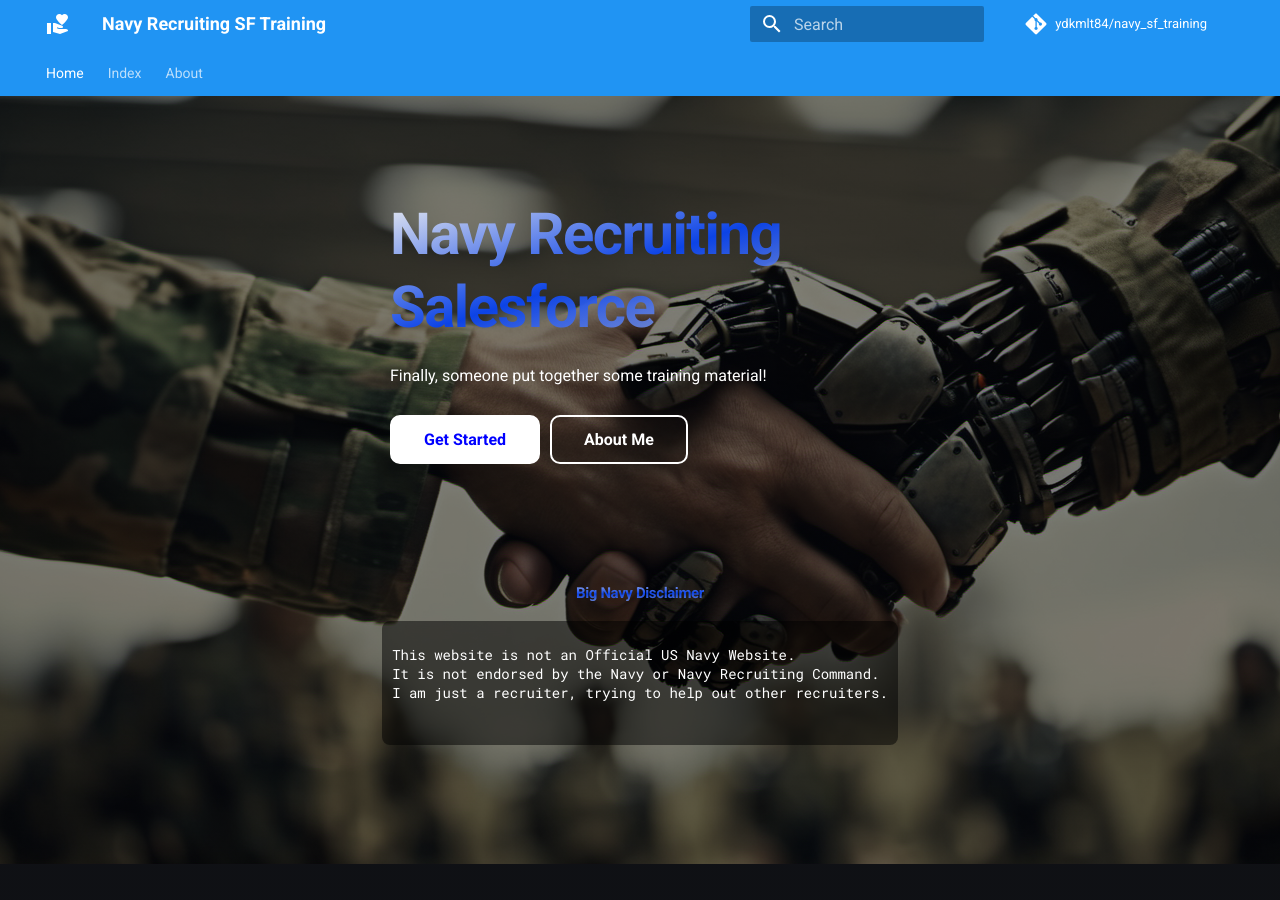
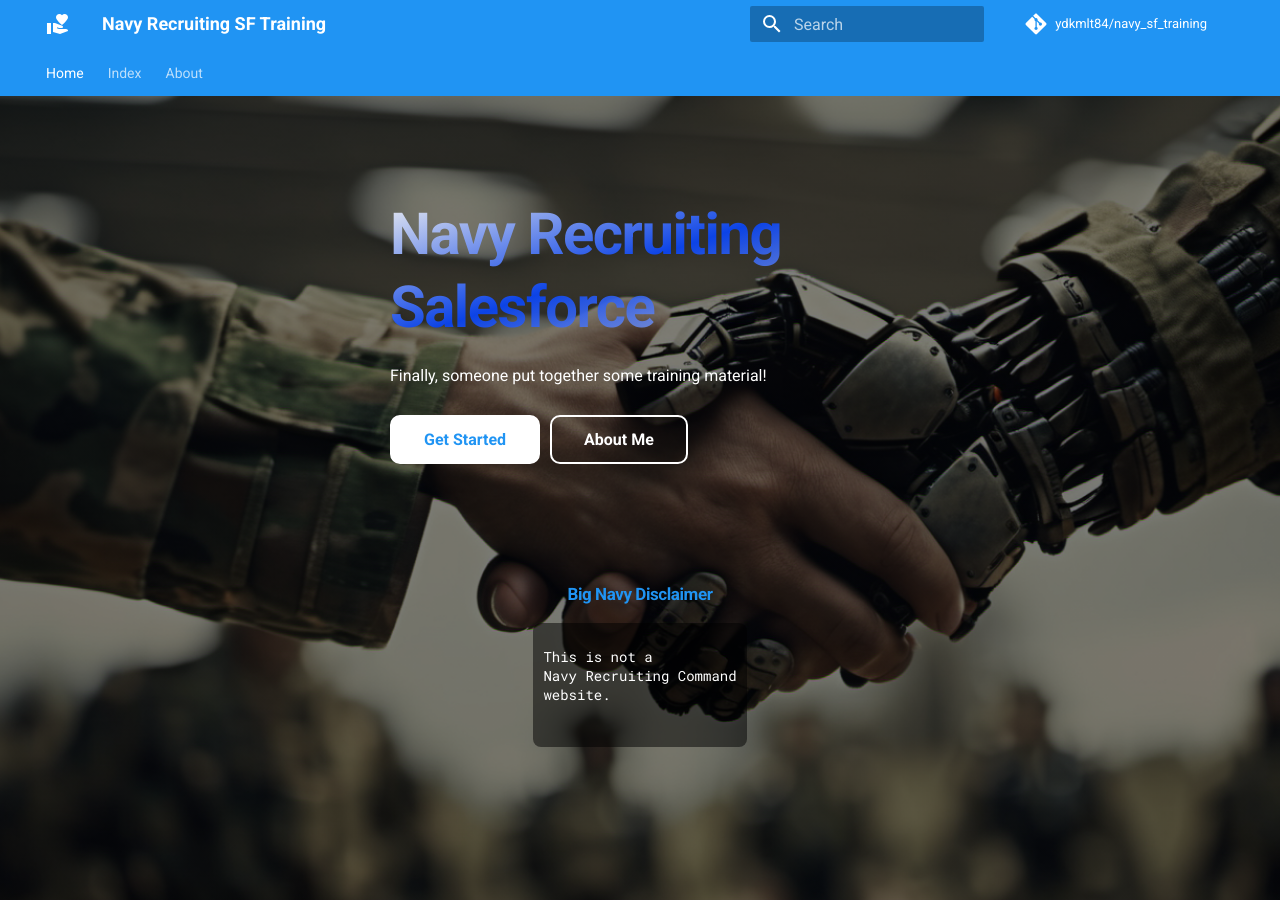
Before and after one commit to ydkmlt84/navy_sf_training, an MkDocs documentation site: the page built from docs/index.md, in a window 1280 px wide. Built offline with MkDocs 1.6.1 and Material for MkDocs 9.7.7, drawn with Linux system fonts in a browser that asks for light colours; plug-ins that fetch from the network failed and are left out; comment, search, counter and statistics services are not loaded.

Commit message:
homepage updates

```diff
--- a/docs/overrides/homepage/home.html
+++ b/docs/overrides/homepage/home.html
@@ -52,7 +52,7 @@
         background-image:  linear-gradient(rgba(0, 0, 0, 0.5), rgba(0, 0, 0, 0.5)), url(images/robot_background.png);
 	background-repeat: no-repeat;
         background-position: top;
-	background-size: content;
+	background-size: cover;
     }
 
     .tx-hero .md-button {
@@ -64,7 +64,7 @@
 
     .tx-hero .md-button--primary {
         background-color: var(--md-primary-bg-color);
-        color: blue;
+        color: #2094f3;
         border-color: var(--md-primary-bg-color)
     }
 
@@ -132,7 +132,7 @@
         }
 
         .feature-item:hover {
-            background-color: #526cfe47;
+            background-color: #2094f3;
             border-radius: 3px;
         }
     }
@@ -189,15 +189,10 @@
 /* Styling for Quick Start Area */
     .quick-start h1 {
         letter-spacing: -.025em;
-        font-size: .75rem;
+        font-size: .85rem;
         line-height: 1;
         text-align: center;
-        color: transparent;
-        background-clip: text;
-        --tw-gradient-to: #eeeff1;
-        --tw-gradient-from: #0c43e6;
-        background-image: linear-gradient(to bottom right, var(--tw-gradient-stops));
-                        --tw-gradient-stops: var(--tw-gradient-to), var(--tw-gradient-from), rgba(255, 255, 255, 0.7);
+        color: #2094f3;
         display: block;
         margin-bottom: 1rem;
         font-weight: 700
@@ -242,9 +237,9 @@
    <div class="code-content">
 	<div class="code-content-box">
   	  <pre>
-This website is not an Official US Navy Website.
-It is not endorsed by the Navy or Navy Recruiting Command.
-I am just a recruiter, trying to help out other recruiters.
+This is not a
+Navy Recruiting Command
+website.
    	  </pre>
    	</div>
   </div>
```
